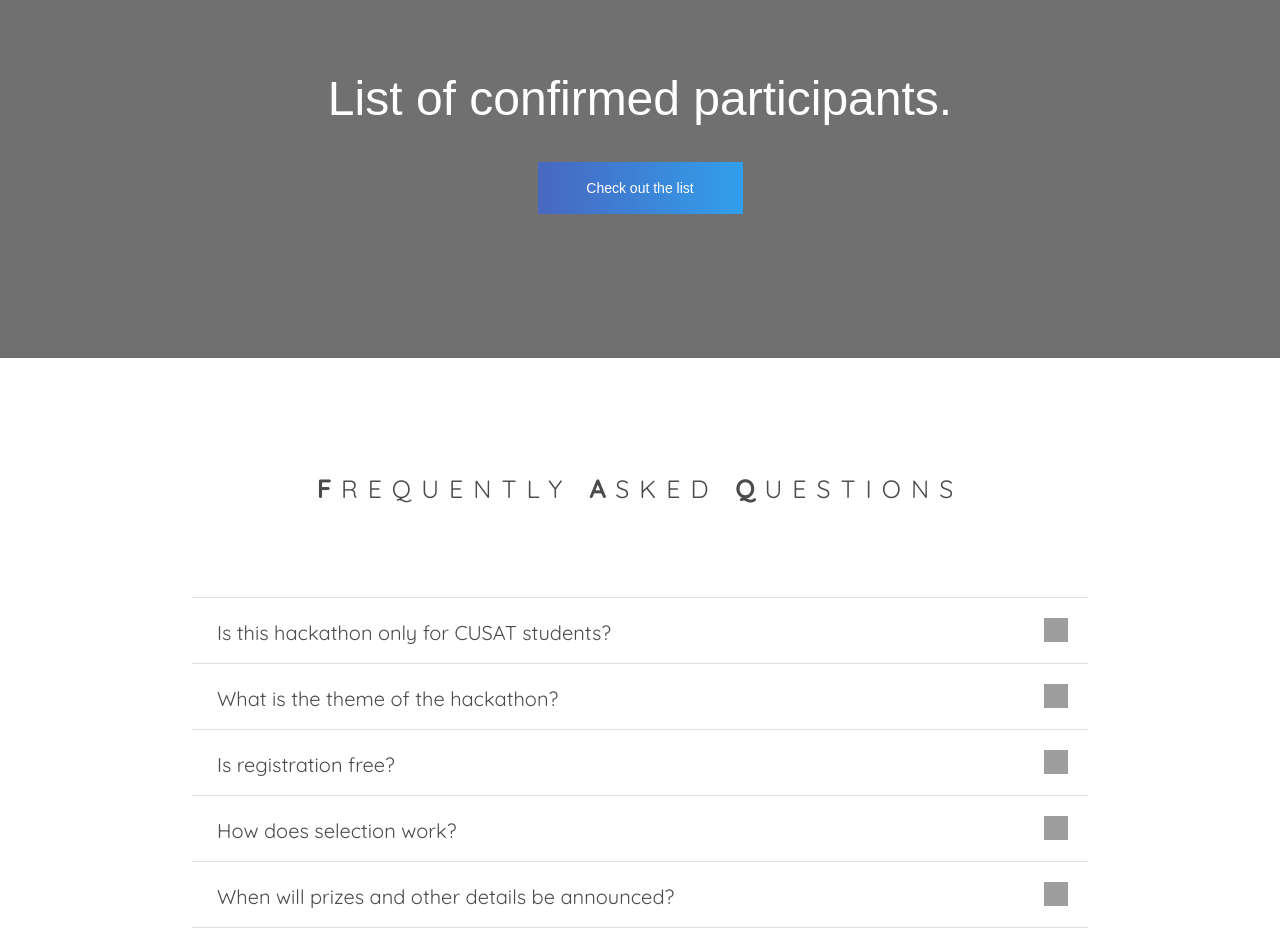
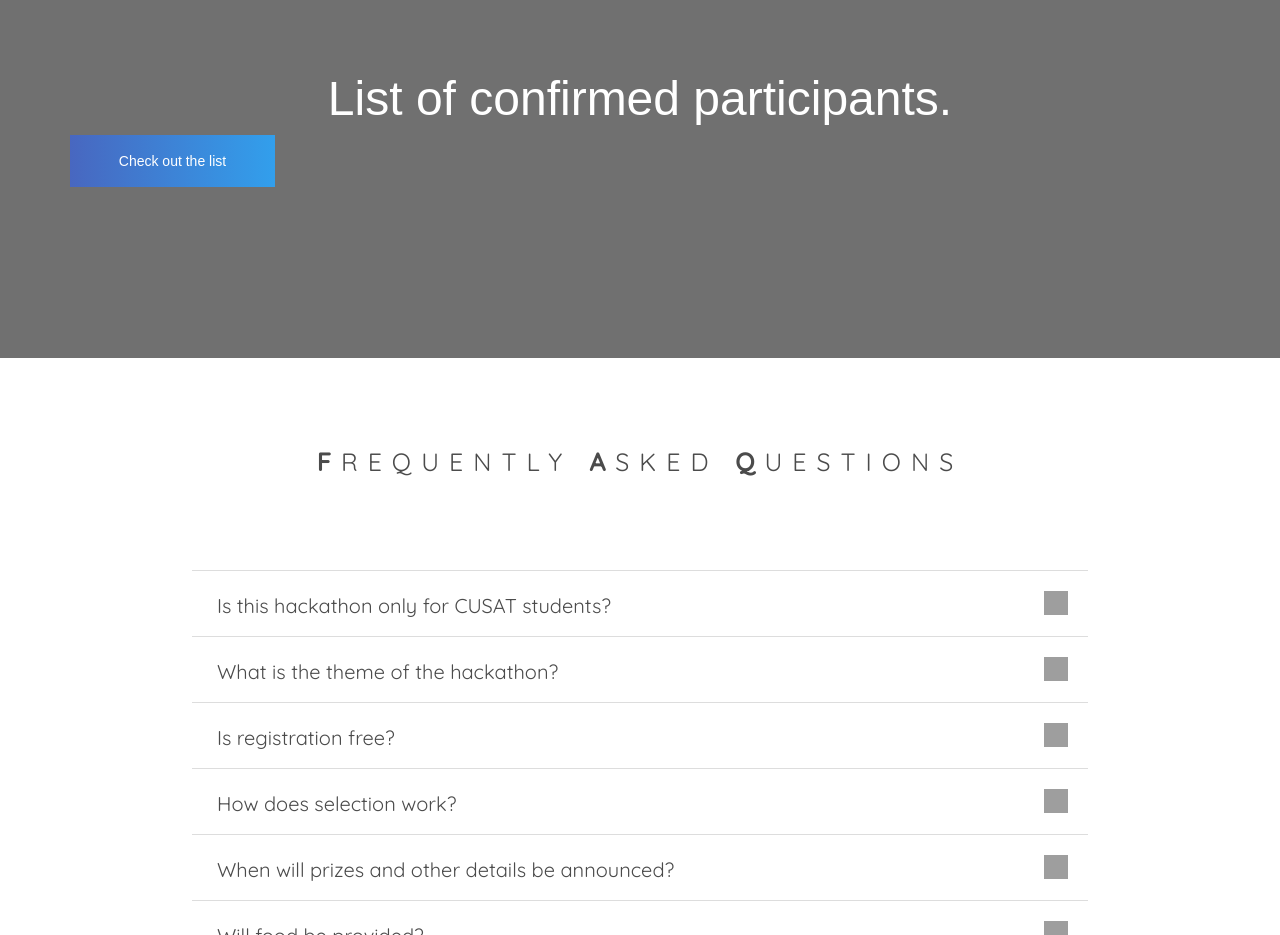
Before and after one commit to Make-a-Ton/Website2019, a website: page index.html in a window 1280 px wide. Shown: the part 6360-7295 px from the top of the page. Drawn offline with Linux system fonts and the light colour scheme; grey boxes are pictures that could not be loaded; a script that the page names is missing.

Commit message:
Update index.html

```diff
--- a/index.html
+++ b/index.html
@@ -802,7 +802,9 @@
                 <div class="col">
                     <div class="cta_content text-center">
                         <div class="cta_title">List of confirmed participants.</div>
-                        <div class="button cta_button"><a href="https://drive.google.com/file/d/1fDBu2wtGZGJvnYqxkDHUFbXBiJbxzz1N/view" style="pointer-events: none; cursor: default;" target="_blank">Check out the list</a></div>
+                            <div class="button">
+				<a href="https://drive.google.com/file/d/1fDBu2wtGZGJvnYqxkDHUFbXBiJbxzz1N/view" style="pointer-events: none; cursor: default;" target="_blank">Check out the list</a>
+			    </div>
                     </div>
                 </div>
             </div>
```
